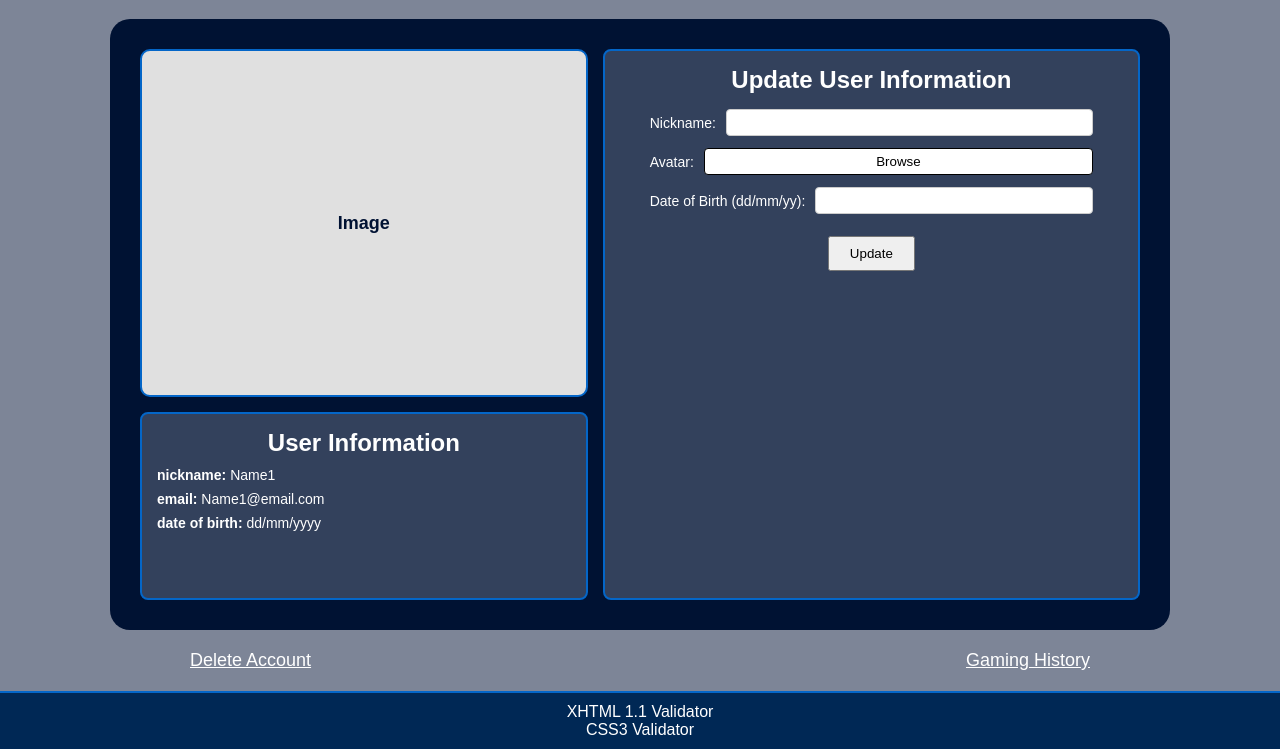
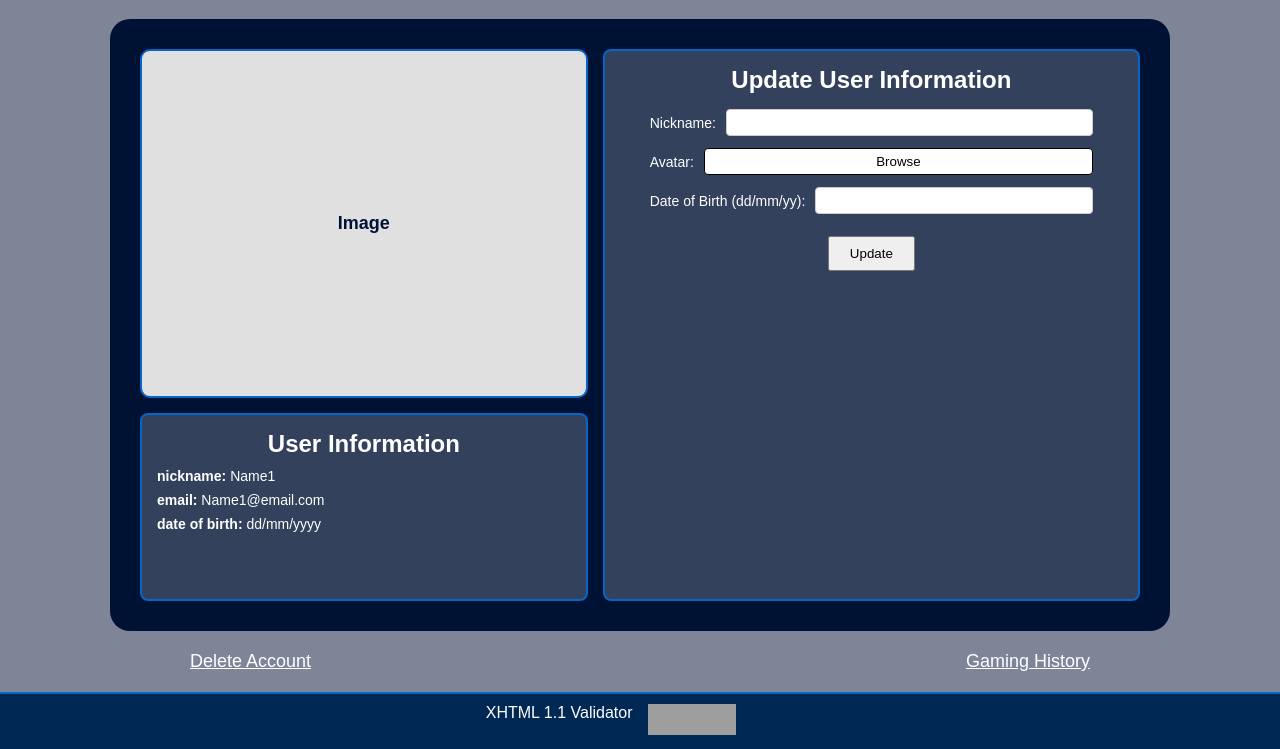
Before and after one commit to jan730/CS215, a PHP site: page /userInfo.html in a window 1280 px wide. Shown: the part 51-800 px from the top of the page. Run offline with PHP 8.4, Linux system fonts and the light colour scheme; grey boxes are pictures that could not be loaded.

Commit message:
Validated for CSS3 and XHTML 1.1and made appropriate changes.

```diff
--- a/style.css
+++ b/style.css
@@ -178,7 +178,7 @@ header a{
 #dashboard-my-account a{
     color: white;
     text-decoration: underline;
-    align-self: en;
+    align-self: end;
 }
 
 #dashboard-games-display{
@@ -369,7 +369,10 @@ header a{
 
 .update-btn {
     justify-self: center;
-    padding: 8px 20px !important;
+}
+
+.update-btn input[type="submit"] {
+    padding: 8px 20px;
     margin-top: 10px;
 }
 
@@ -403,8 +406,8 @@ header a{
 
 footer {
     display: grid;
-    grid-template-columns: 1fr 1fr 1fr;
-    align-items: center;
+    grid-template-columns: 1fr 1fr 1fr 1fr;
+    column-gap: 15px;
 
     border-top: 2px solid #0466C8;
 
@@ -416,7 +419,16 @@ footer {
 }
 
 footer a{
-    grid-column: 2/3;
     color: white;
     text-decoration: none;
 }
+
+footer #xhtml-validator{
+    grid-column: 2/3;
+    justify-self: end;
+}
+
+footer #css-validator{
+    grid-column: 3/4;
+    justify-self: start;
+}
--- a/userInfo.html
+++ b/userInfo.html
@@ -34,18 +34,20 @@
                         <h3>Update User Information</h3>
                         <form action="#" method="post" id="user-update-form">
                             <div class="form-group">
-                                <label>Nickname:</label>
-                                <input type="text" placeholder="">
+                                <label for="nickname">Nickname:</label>
+                                <input type="text" id="nickname" name="nickname" />
                             </div>
                             <div class="form-group">
-                                <label>Avatar:</label>
-                                <button type="button">Browse</button>
+                                <label for="avatar">Avatar:</label>
+                                <button type="button" id="avatar">Browse</button>
                             </div>
                             <div class="form-group">
-                                <label>Date of Birth (dd/mm/yy):</label>
-                                <input type="text" placeholder="">
+                                <label for="dob">Date of Birth (dd/mm/yy):</label>
+                                <input type="text" id="dob" name="dob" />
                             </div>
-                            <button type="submit" class="update-btn">Update</button>
+                            <div class="update-btn">
+                                <input type="submit" value="Update" />
+                            </div>
                         </form>
                     </div>
                 </div>
@@ -57,8 +59,13 @@
             </div>
 
             <footer>
-                <a href="#">XHTML 1.1 Validator</a>
-                <a href="#">CSS3 Validator</a>
+                <a href="https://validator.w3.org/check?uri=http%3A%2F%2Fwww.webdev.cs.uregina.ca%2F%7Eizk251%2Fassignments%2FCS215IZ%2FuserInfo.html&charset=%28detect+automatically%29&doctype=XHTML+1.1&group=0&user-agent=W3C_Validator%2F1.3+" id="xhtml-validator">XHTML 1.1 Validator</a>
+
+                <a href="https://jigsaw.w3.org/css-validator/check/referer" id="css-validator">
+                        <img style="border:0;width:88px;height:31px"
+                            src="https://jigsaw.w3.org/css-validator/images/vcss"
+                            alt="Valid CSS!" />
+                </a>
             </footer>
         </div>
     </body>
```
Also changed, not shown: dashboard.html (+7 -2 lines), gameHistory.html (+7 -2 lines), login.html (+7 -2 lines), signup.html (+7 -2 lines).
